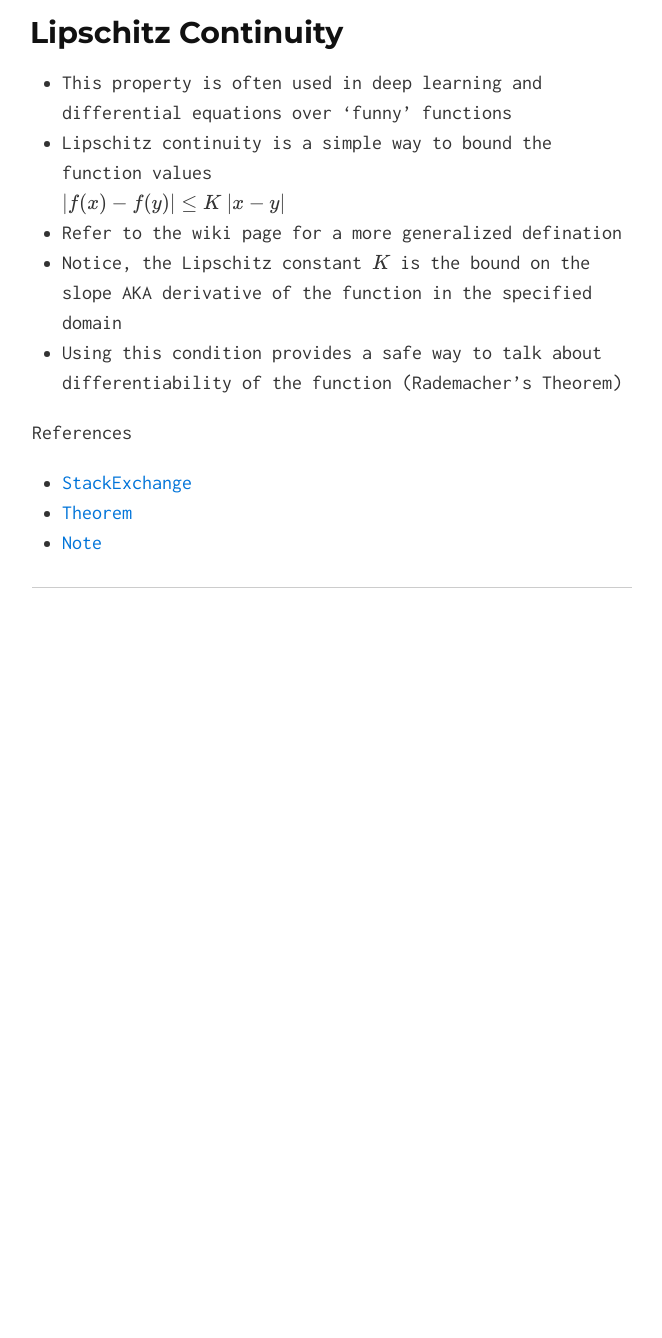
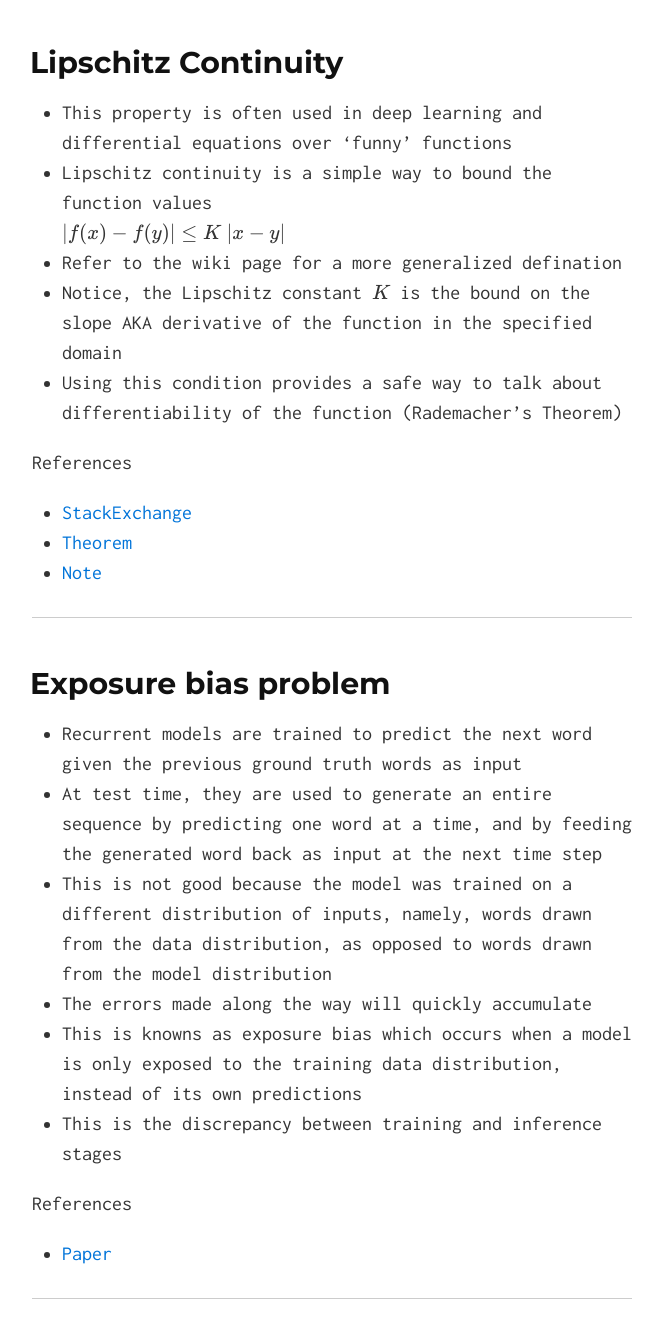
Before and after one commit to divyanshk/Mini-Blogs, a Jekyll site: the page built from index.md, in a window 1280 px wide and 1400 px high, scrolled down 11280 px. Shown: the top 1338 px of the window, without its empty margins (308-970 px from the left). Built offline with Jekyll 4.4.1, drawn with Linux system fonts in a browser that asks for light colours; formulas are drawn with MathJax 3; before the commit the page ends 11969 px from its top, so only the background shows below that; some of the changed text lies outside the part shown.

Commit message:
exposure bias

```diff
--- a/index.md
+++ b/index.md
@@ -19,6 +19,7 @@ layout: default
 [MAC vs Digital Signatures](#mac)
 [MLE and KL Divergence](#mle)
 [Lipschitz Continuity](#lips)
+[Exposure bias problem](#bias)
 
 ---
 
@@ -291,3 +292,18 @@ References
 * [Note](https://users.wpi.edu/~walker/MA500/HANDOUTS/LipschitzContinuity.pdf)
 
 ---
+
+## <a name='bias'></a>Exposure bias problem
+
+* Recurrent models are trained to predict the next word given the previous ground truth words as input
+* At test time, they are used to generate an entire sequence by predicting one word at a time, and by feeding the generated word back as input at the next time
+step
+* This is not good because the model was trained on a different distribution of inputs, namely, words drawn from the data distribution, as opposed to words drawn from the model distribution
+* The errors made along the way will quickly accumulate
+* This is knowns as exposure bias which occurs when a model is only exposed to the training data distribution, instead of its own predictions
+* This is the discrepancy between training and inference stages
+
+References
+* [Paper](https://arxiv.org/pdf/1511.06732.pdf)
+
+---
```
